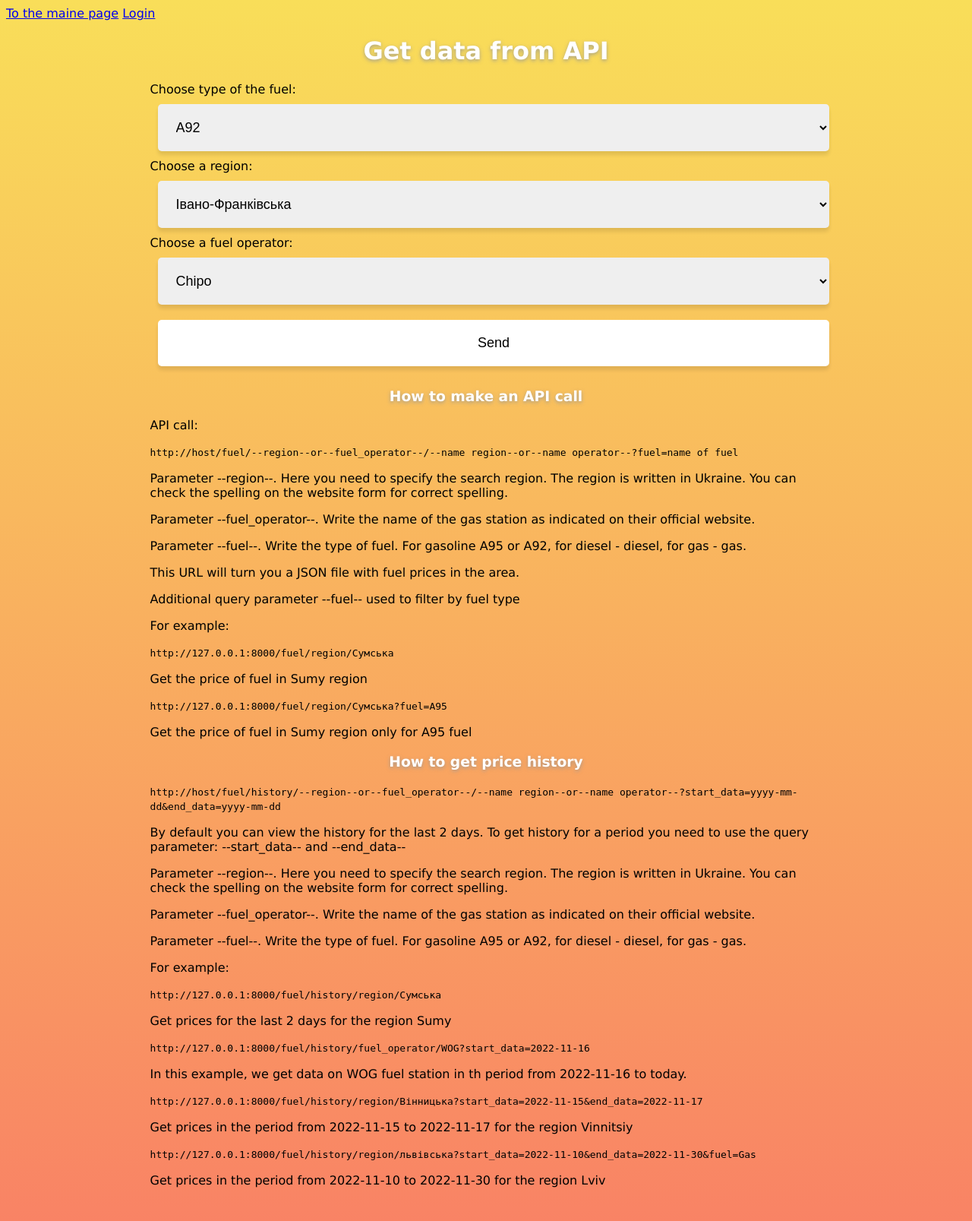
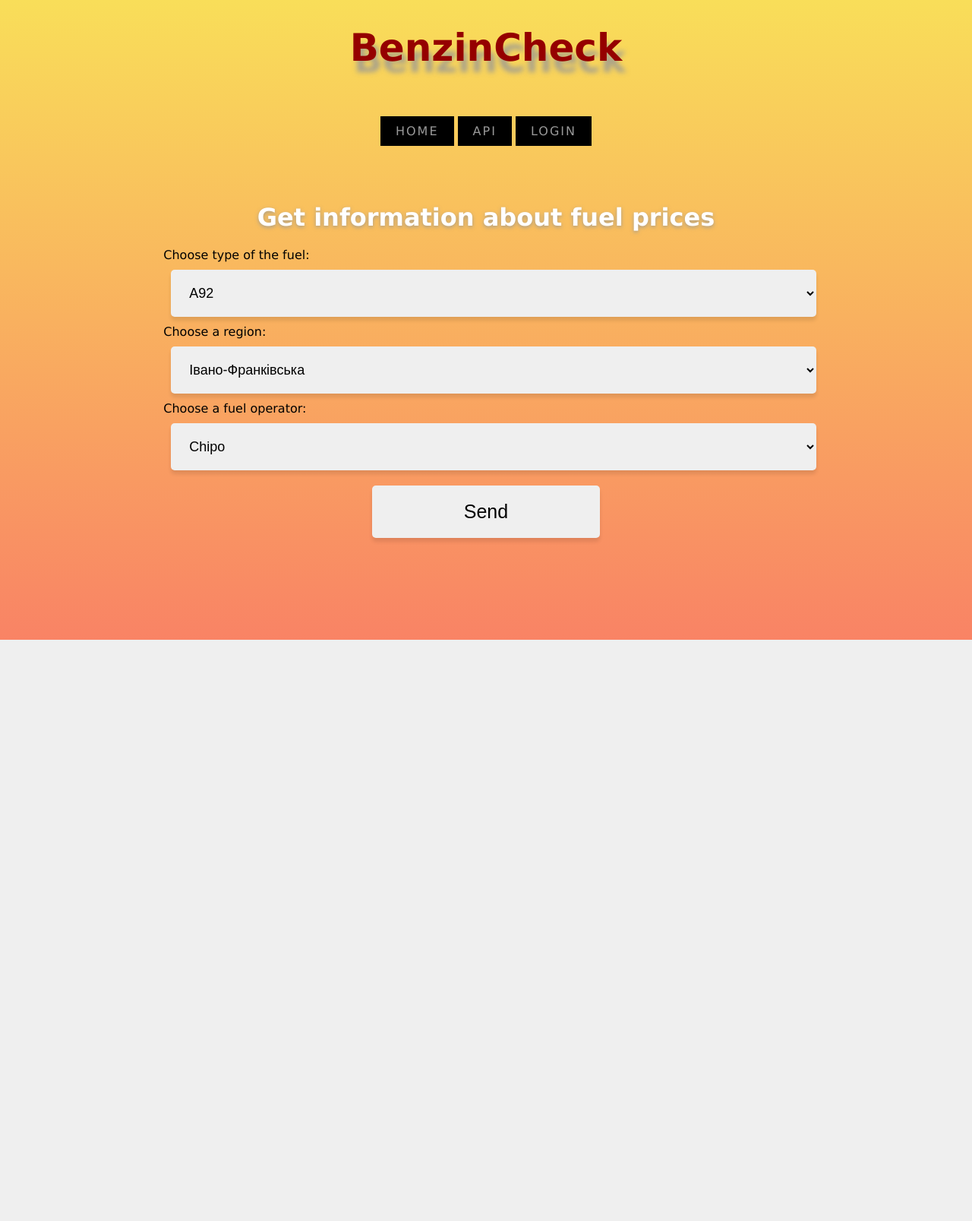
Before and after one commit to YevhenVovk1992/BenzinCheck, a Django app: page /fuel/ in a window 1280 px wide. Shown: the whole page at 76% size. After the commit the page ends 842 px from the top, so only its background shows below. Run offline with Django 4.2, Linux system fonts and the light colour scheme; data comes from the database, SQL or seed files in the repository; parts of the project's set-up code (start-up, migrations or seed data) failed here and were passed over.

Commit message:
Create start page with menu

```diff
--- a/fuel/static/fuel/css/style.css
+++ b/fuel/static/fuel/css/style.css
@@ -18,10 +18,18 @@ html {
     text-shadow: 0 2px 5px rgba(150, 150, 150, 0.8);
 }
 
+#top_text{
+    font-size: 50px;
+    text-align: center;
+    color: #950000;
+    text-shadow: 5px 15px 6px rgba(150, 150, 150, 0.8);
+}
+
 #root {
     display: flex;
     flex-direction: column;
     align-items: center;
+    padding: 2%;
 }
 
 #messages {
@@ -77,6 +85,24 @@ html {
     margin-bottom: 20px;
 }
 
+.button-click {
+    box-sizing: border-box;
+    width: 300px;
+    font-size: 25px;
+    outline: none;
+    border: none;
+    padding: 20px;
+    margin: 10px auto;
+    display: block;
+    border-radius: 5px;
+    -webkit-transition: 0.3s;
+    -moz-transition: 0.3s;
+    transition: 0.3s;
+    -webkit-box-shadow: 0px 5px 5px 0px rgba(0, 0, 0, 0.1);
+    -moz-box-shadow: 0px 5px 5px 0px rgba(0, 0, 0, 0.1);
+    box-shadow: 0px 5px 5px 0px rgba(0, 0, 0, 0.1);
+}
+
 .form__button {
     text-align: center;
     margin-top: 10px;
@@ -113,12 +139,10 @@ html {
   display: flex;
   list-style: none;
   padding: 0;
-
 }
 
 li {
   flex-grow: 1;
-          padding-left: 1%;
 }
 
 li button {
@@ -133,3 +157,31 @@ html {
     padding: 2%;
     text-shadow: 3px 5px 5px black;
 }
+
+/* CSS menu */
+* {
+	-webkit-transition-property: all;
+	-webkit-transition-duration: .2s;
+    -moz-transition-timing-function: cubic-bezier(100,50,21,6);
+	-moz-transition-property: all;
+}
+.style-1 {
+	text-align: center;
+    padding: 3%;
+}
+.btn{
+  color:#999;
+  background:rgba(0, 0, 0);
+  padding:10px 20px;
+  text-decoration:none;
+  letter-spacing:2px;
+  text-transform:uppercase;
+}
+
+.btn:hover{
+  border:none;
+  background:rgba(0, 0, 0, 0.4);
+  background:#fff;
+  padding:20px 20px; #000;
+  color:#1b1b1b;
+}
--- a/fuel/templates/fuel/base.html
+++ b/fuel/templates/fuel/base.html
@@ -6,24 +6,33 @@
     <meta charset="UTF-8">
     <title>{{title}}</title>
     <link href={% static "fuel/css/style.css" %} rel="stylesheet" />
+    <link href='https://fonts.googleapis.com/css?family=Oswald:300' rel='stylesheet' type='text/css'>
 </head>
 <body>
-<a href={% url 'start_page' %}>To the maine page</a>
-{% if user.is_superuser %}
-   <div>
-    <a href={% url 'logout' %}>Logout</a>
-    <h1>Add new object to database</h1>
-       <ul>
-          <li><a href={% url 'add_data' form_obj='region' %}><button onclick="">Add region</button></a></li>
-          <li><a href={% url 'add_data' form_obj='fuel' %}><button onclick="">Add fuel</button></a></li>
-          <li><a href={% url 'add_data' form_obj='fuel_operator' %}><button onclick="">Add fuel operator</button></a></li>
-          <li><a href={% url 'add_fuel_price' %}><button onclick="">Add fuel price for the fuel</button></a></li>
-           <li><a href={% url 'update_data' %}><button onclick="">Update data now</button></a></li>
-        </ul>
-    </div>
-{% else %}
-    <a href={% url 'login' %}>Login</a>
-{% endif %}
+<!-- #Menu -->
+    <h1 id="top_text">BenzinCheck</h1>
+    <nav class="style-1">
+		<a href="{% url 'start_page' %}" class="btn">Home</a>
+		<a href={% url 'api_info' %} class="btn">API</a>
+        {% if user.is_superuser %}
+            <a href="{% url 'logout' %}" class="btn">Logout</a>
+        {% else %}
+            <a href={% url 'login' %} class="btn">Login</a>
+        {% endif %}
+    </nav>
+
+    {% if user.is_superuser %}
+        <nav class="style-1">
+
+            <a href={% url 'add_data' form_obj='region' %} class="btn">Add fuel</a>
+            <a href={% url 'add_data' form_obj='fuel_operator' %} class="btn">Add fuel operator</a>
+            <h2>Hello SuperUser!</h2>
+            <a href={% url 'add_fuel_price' %} class="btn">Add fuel price for the fuel</a>
+            <a href={% url 'update_data' %} class="btn">Update data now</a>
+        	</nav>
+    {% endif %}
+    <div class="spacer"></div>
+
 {% block content %}
 
 {% endblock %}
--- a/fuel/templates/fuel/fuel_price_table.html
+++ b/fuel/templates/fuel/fuel_price_table.html
@@ -3,6 +3,7 @@
 
 {% block content %}
     <div id="root">
+        <h1>Fuel Price Table</h1>
         <table class="table table-striped">
                 <thead class="thead-dark">
                 <col width="50">
--- a/fuel/templates/fuel/index.html
+++ b/fuel/templates/fuel/index.html
@@ -4,7 +4,7 @@
 {% block content %}
 
     <div id="root">
-        <h1>Get data from API</h1>
+        <h1>Get information about fuel prices</h1>
         <div class="form">
             <form class="" action="" method="POST">
                 {% csrf_token %}
@@ -26,55 +26,13 @@
                               <option value={{ el.0 }}>{{ el.1 }}</option>
                           {% endfor %}
                       </select>
-                <button class="form__button" type="submit">
+                <button class="button-click" type="submit">
                     <div class="" onclick="sendMessage()">
                         Send
                     </div>
                 </button>
             </form>
-
-            <section id="">
-               <h3>How to make an API call </h3>
-               <p>API call:</p>
-               <div class="api">
-                  <code>http://host/fuel/--region--or--fuel_operator--/--name region--or--name operator--?fuel=name of fuel</code>
-               </div>
-               <div class="info-board">
-                  <p>Parameter --region--. Here you need to specify the search region. The region is written in Ukraine.
-                  You can check the spelling on the website form for correct spelling.</p>
-                   <p>Parameter --fuel_operator--. Write the name of the gas station as indicated on their official website.</p>
-                   <p>Parameter --fuel--. Write the type of fuel. For gasoline A95 or A92, for diesel - diesel, for gas - gas.</p>
-                   <p>This URL will turn you a JSON file with fuel prices in the area.</p>
-                   <p>Additional query parameter --fuel-- used to filter by fuel type</p>
-                  <p>For example:</p>
-                  <code>http://127.0.0.1:8000/fuel/region/Сумська</code>
-                   <p>Get the price of fuel in Sumy region</p>
-                   <code>http://127.0.0.1:8000/fuel/region/Сумська?fuel=A95</code>
-                    <p>Get the price of fuel in Sumy region only for A95 fuel</p>
-               </div>
-                <h3>How to get price history</h3>
-                <div class="api">
-                  <code>http://host/fuel/history/--region--or--fuel_operator--/--name region--or--name operator--?start_data=yyyy-mm-dd&end_data=yyyy-mm-dd</code>
-                  <p>By default you can view the history for the last 2 days.
-                      To get history for a period you need to use the query parameter: --start_data-- and --end_data--</p>
-                    <p>Parameter --region--. Here you need to specify the search region. The region is written in Ukraine.
-                  You can check the spelling on the website form for correct spelling.</p>
-                   <p>Parameter --fuel_operator--. Write the name of the gas station as indicated on their official website.</p>
-                    <p>Parameter --fuel--. Write the type of fuel. For gasoline A95 or A92, for diesel - diesel, for gas - gas.</p>
-                    <p>For example:</p>
-                  <code>http://127.0.0.1:8000/fuel/history/region/Сумська</code>
-                    <p>Get prices for the last 2 days for the region Sumy</p>
-                   <code>http://127.0.0.1:8000/fuel/history/fuel_operator/WOG?start_data=2022-11-16</code>
-                    <p>In this example, we get data on WOG fuel station in th period from 2022-11-16 to today.</p>
-                    <code>http://127.0.0.1:8000/fuel/history/region/Вінницька?start_data=2022-11-15&end_data=2022-11-17</code>
-                    <p>Get prices in the period from 2022-11-15 to 2022-11-17 for the region Vinnitsiy</p>
-                    <code>http://127.0.0.1:8000/fuel/history/region/львівська?start_data=2022-11-10&end_data=2022-11-30&fuel=Gas</code>
-                    <p>Get prices in the period from 2022-11-10 to 2022-11-30 for the region Lviv</p>
-
-               </div>
-            </section>
-
-
+        </div>
         <div id="messages">
         </div>
     </div>
```
Lines whose indentation alone changed are shown as unchanged.
